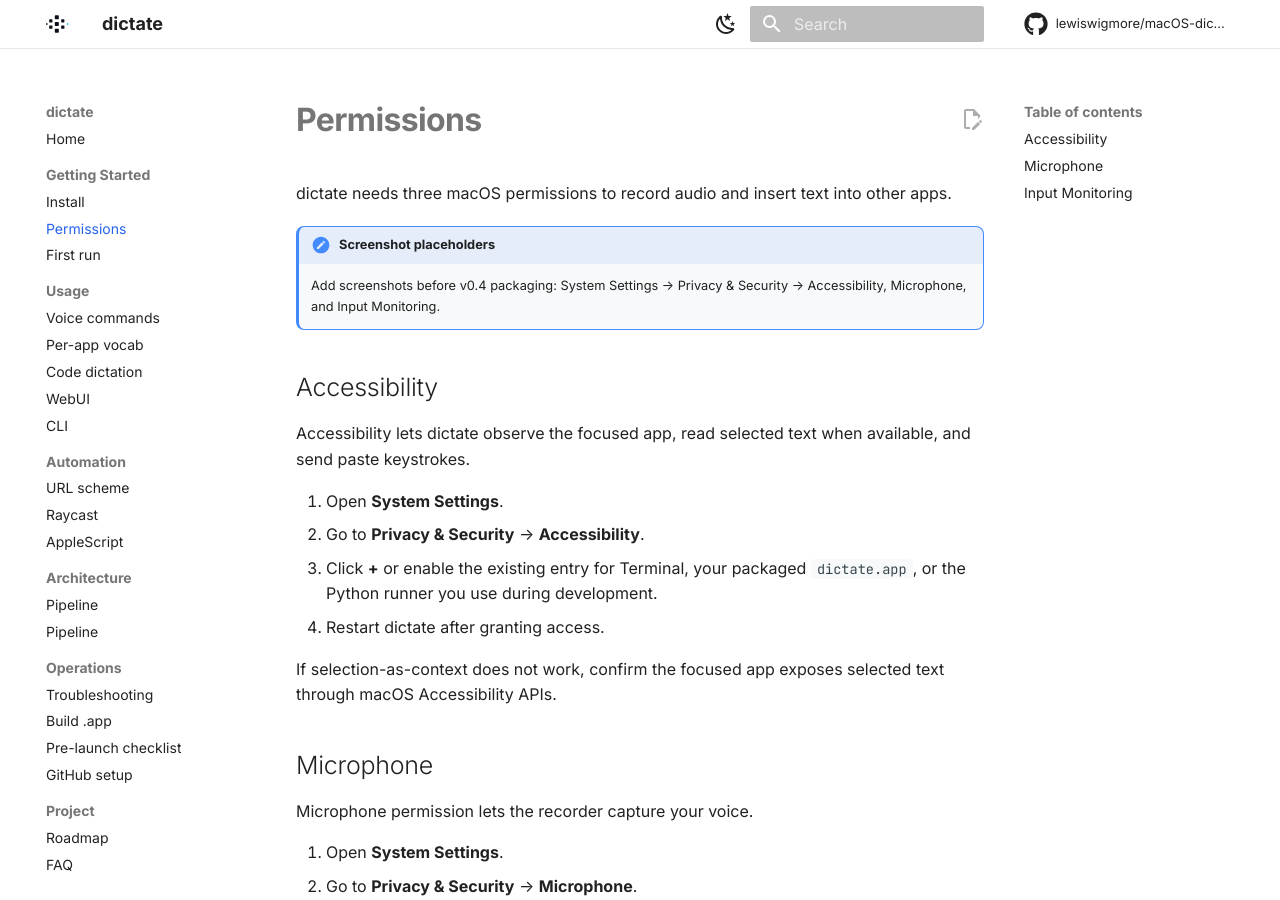
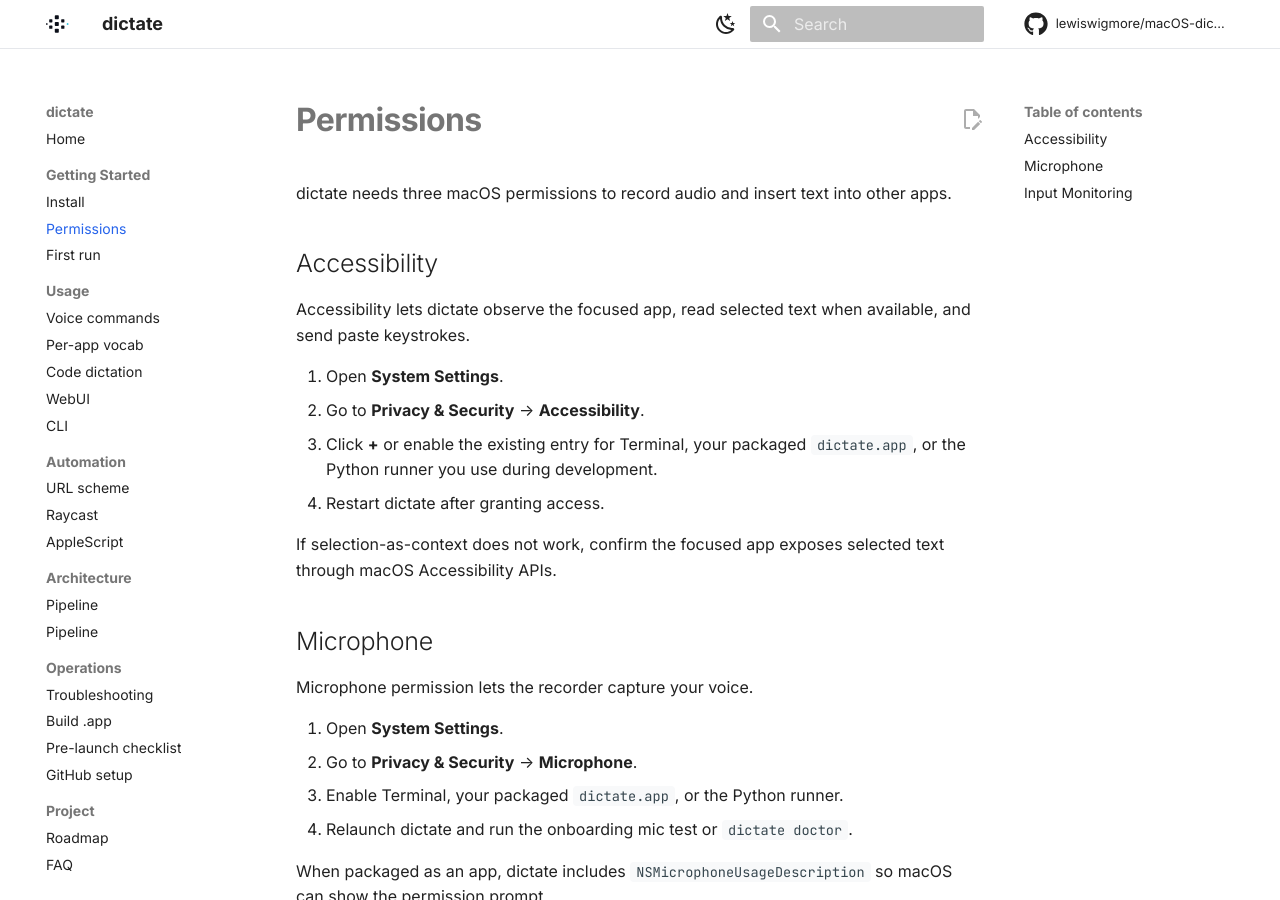
Before and after one commit to lewiswigmore/macOS-dictate, an MkDocs documentation site: the page built from docs/permissions.md, in a window 1280 px wide and 900 px high. Built offline with MkDocs 1.6.1 and Material for MkDocs 9.7.7, drawn with Linux system fonts in a browser that asks for light colours; comment, search, counter and statistics services are not loaded.

Commit message:
Remove screenshot placeholder from permissions page (#47)
Reopen of #46 (base branch was deleted). Removes the screenshot
placeholder admonition from the permissions docs page.

Co-authored-by: Copilot <223556219+Copilot@users.noreply.github.com>

```diff
--- a/docs/permissions.md
+++ b/docs/permissions.md
@@ -1,9 +1,6 @@
 # Permissions
 
 dictate needs three macOS permissions to record audio and insert text into other apps.
-
-!!! note "Screenshot placeholders"
-    Add screenshots before v0.4 packaging: System Settings → Privacy & Security → Accessibility, Microphone, and Input Monitoring.
 
 ## Accessibility
 
```
